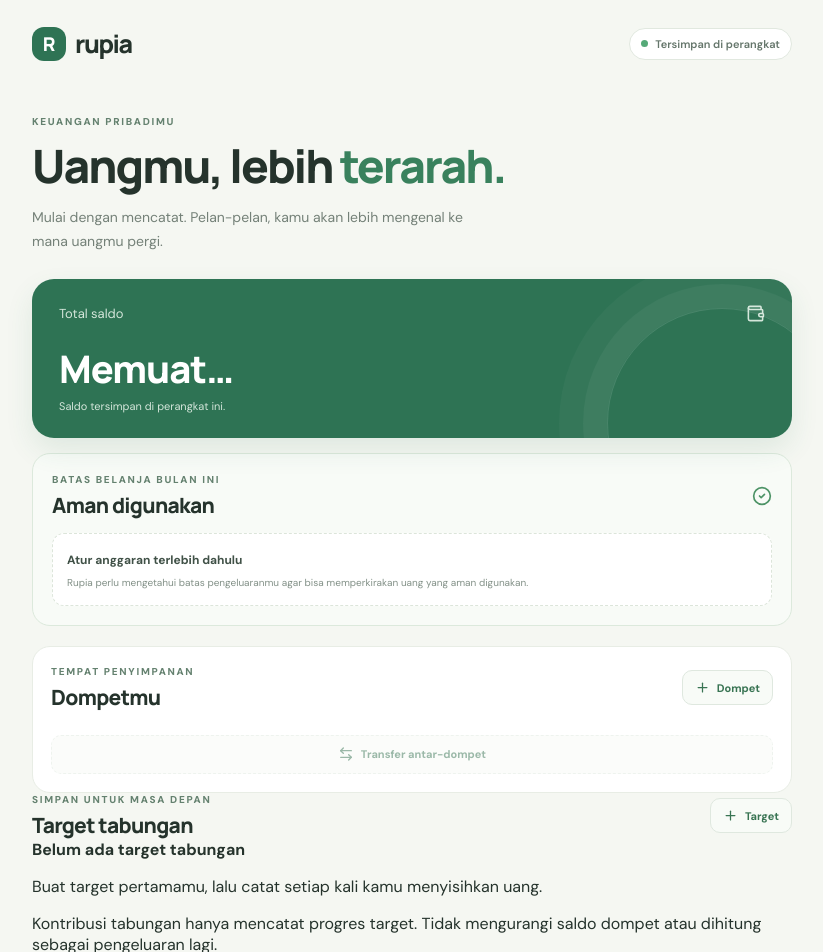
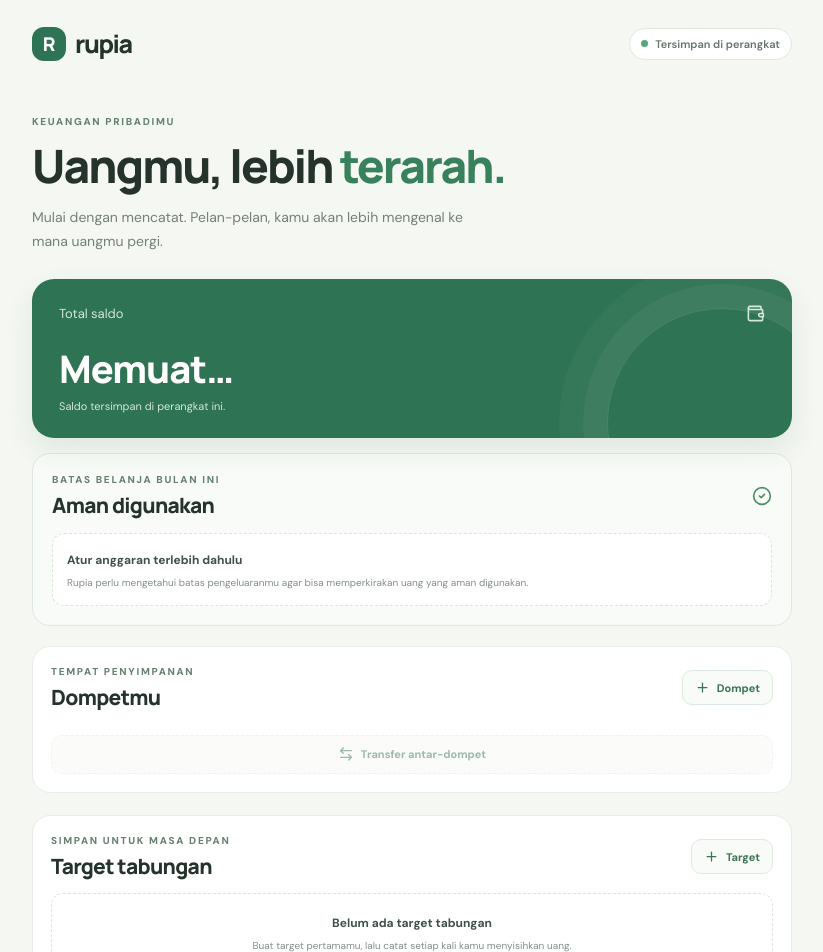
Before and after one commit to satriamada-web/rupia-personal-finance, a React (Vite) app: page / in a window 1280 px wide. Shown: the top 952 px of the page, without its empty margins (228-1051 px from the left). Built offline with nearby package versions, Linux system fonts and the light colour scheme.

Commit message:
Style savings goals section

```diff
--- a/src/styles.css
+++ b/src/styles.css
@@ -201,3 +201,24 @@ footer { padding: 34px 0 5px; color: #9aa59d; text-align: center; font-size: 11p
 .safe-empty p { margin: 6px 0 0; color: #829087; font-size: 10px; line-height: 1.6; }
 .safe-warning { margin: 12px 0 0; padding: 10px 11px; border-radius: 10px; color: #98613f; background: #fff4e9; font-size: 10px; line-height: 1.6; }
 @media (max-width: 480px) { .safe-section { padding: 15px; } .safe-breakdown strong { font-size: 11px; } }
+
+
+.goals-section { margin-top: 22px; padding: 18px; border: 1px solid #e8ede5; border-radius: 18px; background: #fff; }
+.goals-empty { margin-top: 13px; padding: 17px; border: 1px dashed #dce5da; border-radius: 12px; text-align: center; }
+.goals-empty strong { color: #405147; font-size: 12px; }
+.goals-empty p { margin: 6px 0 0; color: #829087; font-size: 10px; line-height: 1.6; }
+.goals-list { display: grid; gap: 11px; margin-top: 14px; }
+.goal-card { padding: 14px; border: 1px solid #edf1eb; border-radius: 13px; background: #fbfcfa; }
+.goal-heading { display: flex; align-items: flex-start; justify-content: space-between; gap: 10px; }
+.goal-heading > div { display: grid; gap: 4px; min-width: 0; }
+.goal-heading strong { color: #405147; font-size: 12px; }
+.goal-heading span, .goal-amounts span { color: #89958c; font-size: 10px; }
+.goal-amounts { display: flex; align-items: baseline; flex-wrap: wrap; gap: 5px; margin-top: 12px; }
+.goal-amounts strong { color: #2e7354; font: 700 17px Manrope, sans-serif; overflow-wrap: anywhere; }
+.goal-track { height: 8px; overflow: hidden; margin-top: 9px; border-radius: 20px; background: #e9efe7; }
+.goal-track i { display: block; height: 100%; border-radius: inherit; background: #69a77a; transition: width .2s ease; }
+.goal-footer { display: flex; align-items: center; justify-content: space-between; flex-wrap: wrap; gap: 9px; margin-top: 10px; }
+.goal-footer span { color: #829087; font-size: 10px; }
+.goal-footer button { padding: 7px 10px; border: 1px solid #dce8dc; border-radius: 8px; color: #2e7354; background: #f1f7f0; font-size: 10px; font-weight: 700; }
+.goal-hint { margin: 12px 0 0; color: #929d95; font-size: 9px; line-height: 1.5; }
+@media (max-width: 480px) { .goals-section { padding: 14px; } .goal-card { padding: 12px; } .goal-amounts strong { font-size: 15px; } }
```
